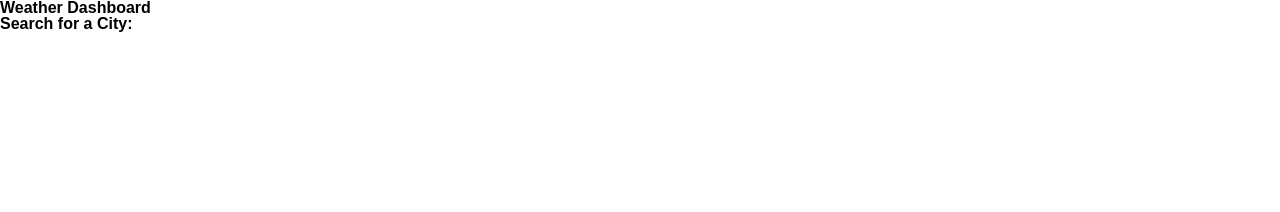
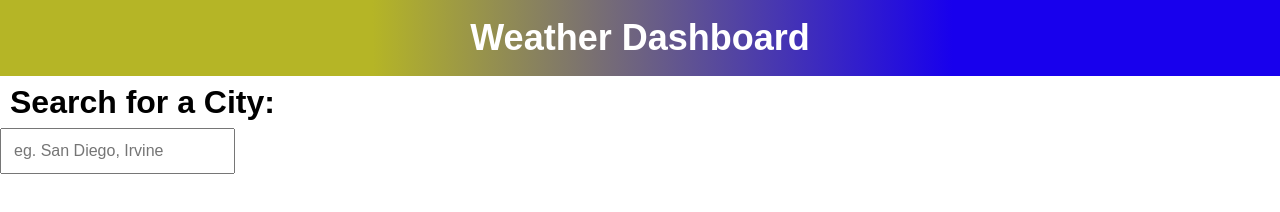
Before and after one commit to hynookim98/Weather-Dashboard, a plain HTML site: page index.html in a window 1280 px wide. Drawn offline with Linux system fonts and the light colour scheme.

Commit message:
started css

```diff
--- a/assets/css/style.css
+++ b/assets/css/style.css
@@ -0,0 +1,20 @@
+header {
+    text-align: center;
+    background: linear-gradient(89.40730618138332deg, rgba(181, 181, 38,1) 29.101562499999996%,rgba(24, 0, 237,1) 74.41406249999999%);
+}
+
+h1 {
+    font-size: 36px;
+    color: white;
+    padding: 20px;
+}
+
+h2 {
+    font-size: 32px;
+    padding: 10px;
+}
+
+input {
+    /* width: 100%; */
+    padding: 12px;
+}
--- a/index.html
+++ b/index.html
@@ -16,6 +16,8 @@
 
     <div><h2>Search for a City:</h2></div>
 
+    <input type="text" placeholder="eg. San Diego, Irvine">
+
     <script src="./assets/jss/script.js"></script>
 </body>
 
```
